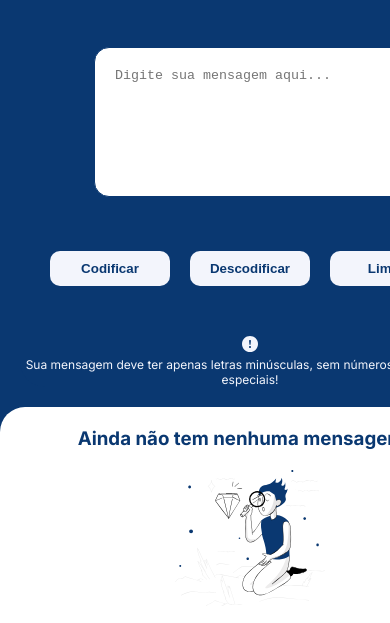
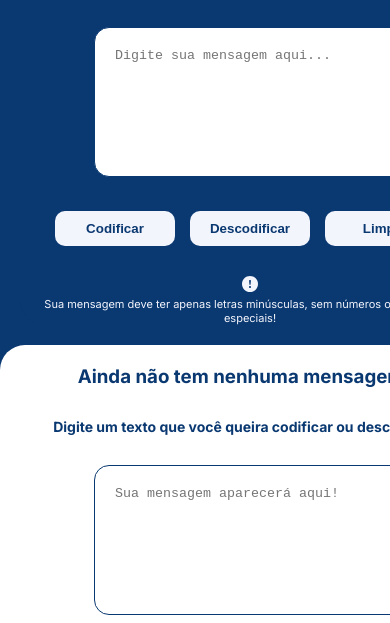
Before and after one commit to CailoPinheiro/challenge-descodificador, a plain HTML site: page index.html in a window 390 px wide. Shown: the part 126-749 px from the top of the page. Drawn offline with nearby package versions, Linux system fonts and the light colour scheme.

Commit message:
ajustes mobile

```diff
--- a/css/style.css
+++ b/css/style.css
@@ -272,6 +272,11 @@ textarea {
 
     .box-left {
         padding: 0px;
+        gap: 30px;
+    }
+
+    .box-left span {
+        font-size: 11px;
     }
 
     .box-right {
@@ -283,13 +288,22 @@ textarea {
 
     .box-right img {
         width: 150px;
+        display: none;
+    }
 
+    .box-right lottie-player {
+        display: none;
+    }
+
+    .box-right textarea {
+        margin-top: 20px;
     }
 
     header {
         place-content: center;
         margin: auto;
         padding: 20px;
+        width: fit-content;
     }
 
     header img {
@@ -316,5 +330,13 @@ textarea {
         place-content: center;
         gap: 40px;
         margin-top: 30px;
+        margin-bottom: 10px;
+    }
+
+    .button-area {
+        display: flex;
+        flex-direction: row;
+        align-items: center;
+        gap: 15px;
     }
 }
--- a/scripts/script.js
+++ b/scripts/script.js
@@ -119,7 +119,5 @@ function limparOutput() {
 
 // copia o valor da textarea output
 function copiar() {
-
     navigator.clipboard.writeText(codificada.value);
-
 }
```
